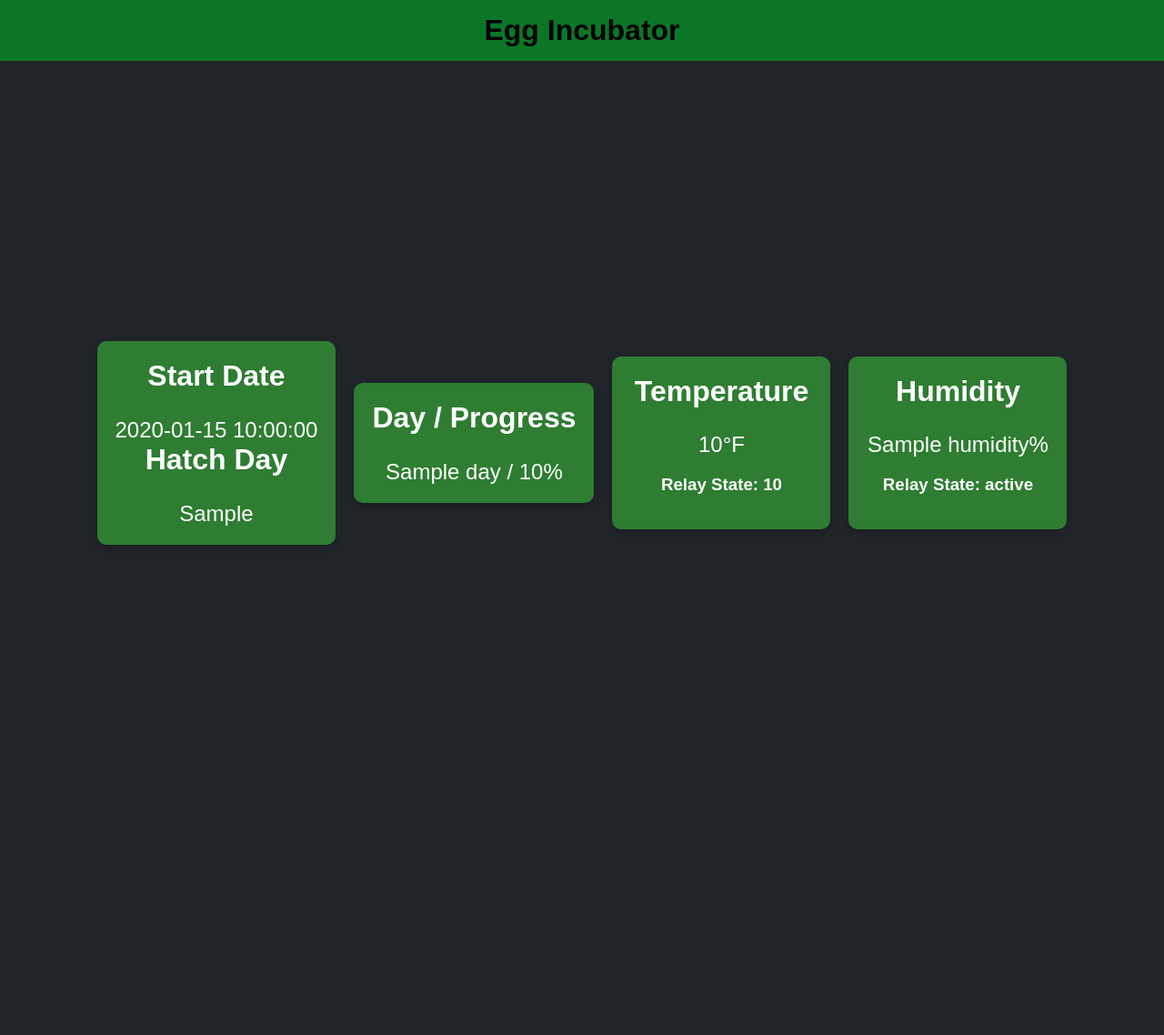
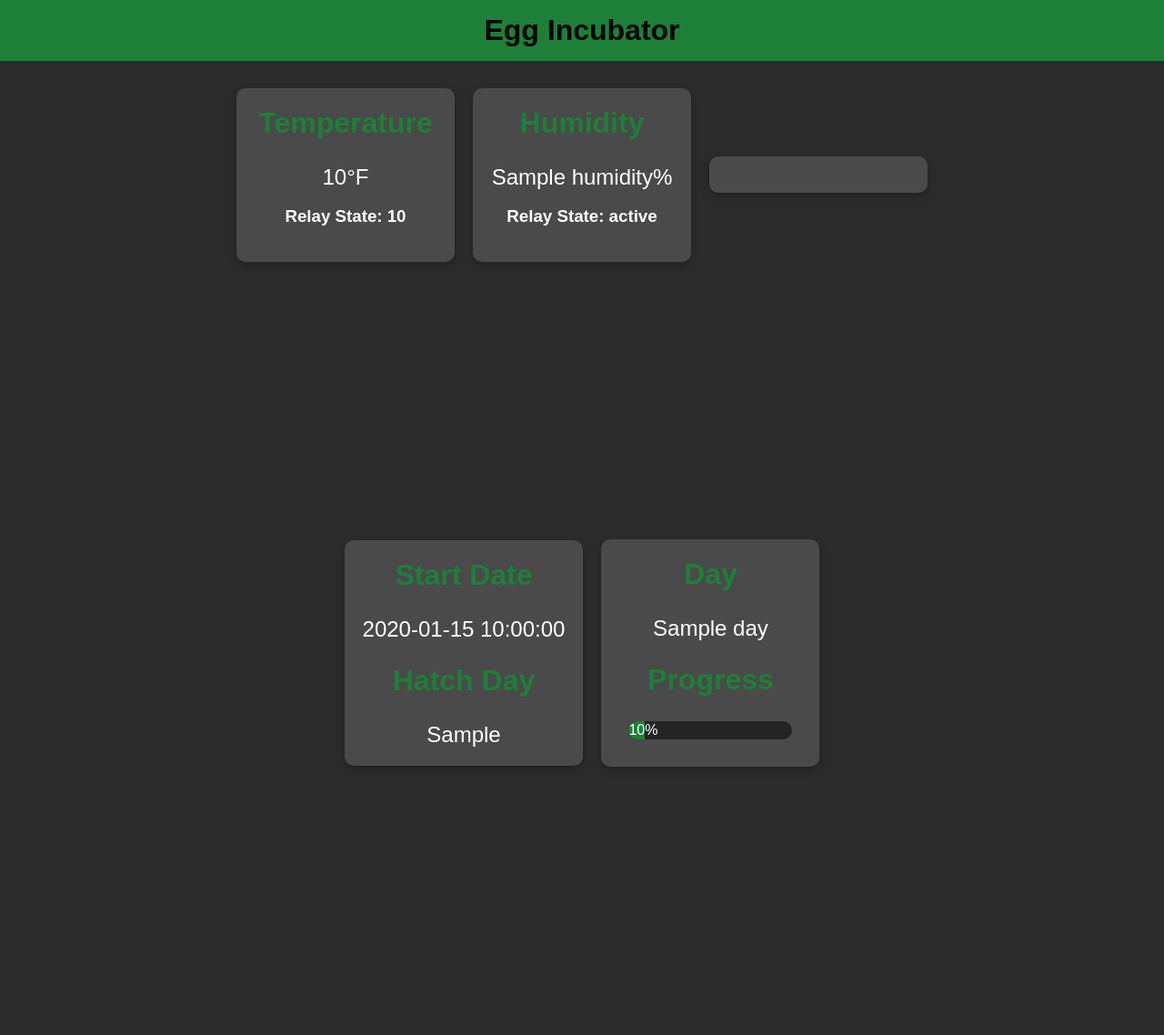
Before and after one commit to rrobert45/Egg_App, a Flask app: template templates/index.html in a window 1280 px wide. Shown: the whole page at 91% size. Before the commit the page ends 599 px from the top, so only its background shows below. Run offline with Flask 2, Linux system fonts and the light colour scheme; the template is opened without the code that fills it: most values are stand-ins (such as "Sample title", 1, 10 or a date in 2020); parts of the project's set-up code (start-up, migrations or seed data) failed here and were passed over.

Commit message:
Update index.html

```diff
--- a/templates/index.html
+++ b/templates/index.html
@@ -1,5 +1,6 @@
 <!DOCTYPE html>
 <html>
+
 <head>
 	<title>Egg Incubator</title>
 	<meta name="viewport" content="width=device-width, initial-scale=1">
@@ -7,12 +8,12 @@
 		body {
 			font-family: Arial, Helvetica, sans-serif;
 			margin: 0;
-			background-color: #212529;
-        	color: #ffffff;
+			background-color: #2B2B2B;
+			color: #FFFFFF;
 		}
 
 		header {
-			background-color: #0b7726;
+			background-color: #1E7F38;
 			color: rgb(0, 0, 0);
 			padding: 15px;
 			text-align: center;
@@ -32,7 +33,7 @@
 		}
 
 		.card {
-			background-color: #2e7d32;
+			background-color: #4A4A4A;
 			border-radius: 10px;
 			box-shadow: 0 4px 8px 0 rgba(0, 0, 0, 0.2);
 			padding: 20px;
@@ -44,15 +45,17 @@
 		.card h2 {
 			font-size: 2em;
 			margin-top: 0;
+			color: #1E7F38;
 		}
 
 		.card p {
 			font-size: 1.5em;
 			margin-bottom: 0;
+			color: #FFFFFF;
 		}
 
 		.progress {
-			background-color: #424242;
+			background-color: #242424;
 			border-radius: 10px;
 			height: 20px;
 			margin: 10px;
@@ -60,32 +63,21 @@
 		}
 
 		.progress-bar {
-			background-color: #81c784;
+			background-color: #1E7F38;
 			height: 100%;
 			text-align: center;
 			line-height: 20px;
-			color: rgb(0, 0, 0);
+			color: #FFFFFF;
 		}
 	</style>
 </head>
+
 <body>
 	<header>
 		<h1>Egg Incubator</h1>
 	</header>
 
 	<div class="container">
-		<div class="card">
-			<h2>Start Date</h2>
-			<p>{{ start_date }}</p>
-			<h2>Hatch Day</h2>
-			<p>{{ hatch_day }}</p>
-		</div>
-
-		<div class="card">
-			<h2>Day / Progress</h2>
-			<p>{{ day }} / {{ progress }}%</p>
-		</div>
-
 		<div class="card">
 			<div class="card-body">
 				<h2 class="card-title">Temperature</h2>
@@ -101,6 +93,30 @@
 				<h3 class="card-subtitle mb-2 text-muted">Relay State: {{ humid_state }}</h3>
 			</div>
 		</div>
+
+		<div class="card">
+
+		</div>
+
+		<div class="container">
+			<div class="card">
+				<h2>Start Date</h2>
+				<p>{{ start_date }}</p>
+				<p></p>
+				<h2>Hatch Day</h2>
+				<p>{{ hatch_day }}</p>
+			</div>
+
+		<div class="card">
+			<h2>Day</h2>
+			<p>{{ day }}</p>
+			<p></p>
+			<h2>Progress</h2>
+			<div class="progress">
+				<div class="progress-bar" style="width: {{ progress }}%">{{ progress }}%</div>
+			</div>
+		</div>
 	</div>
 </body>
+
 </html>
```
Lines whose indentation alone changed are shown as unchanged.
